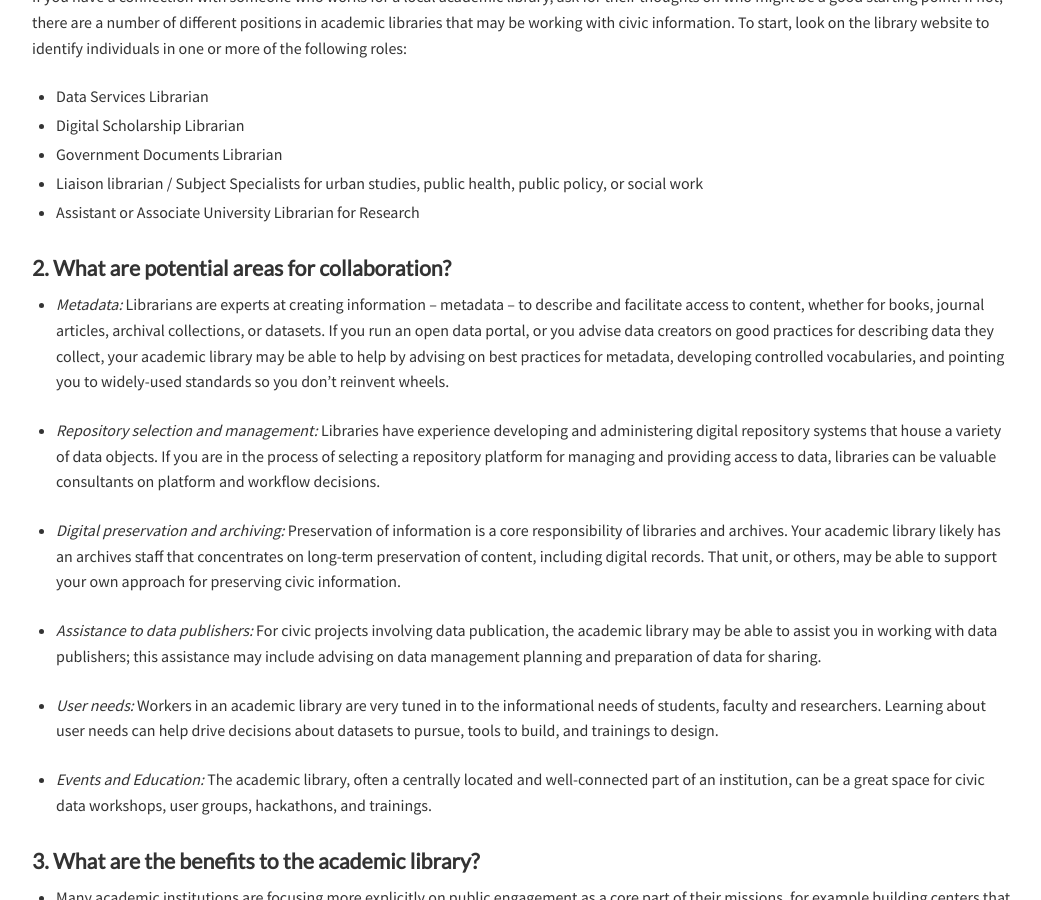
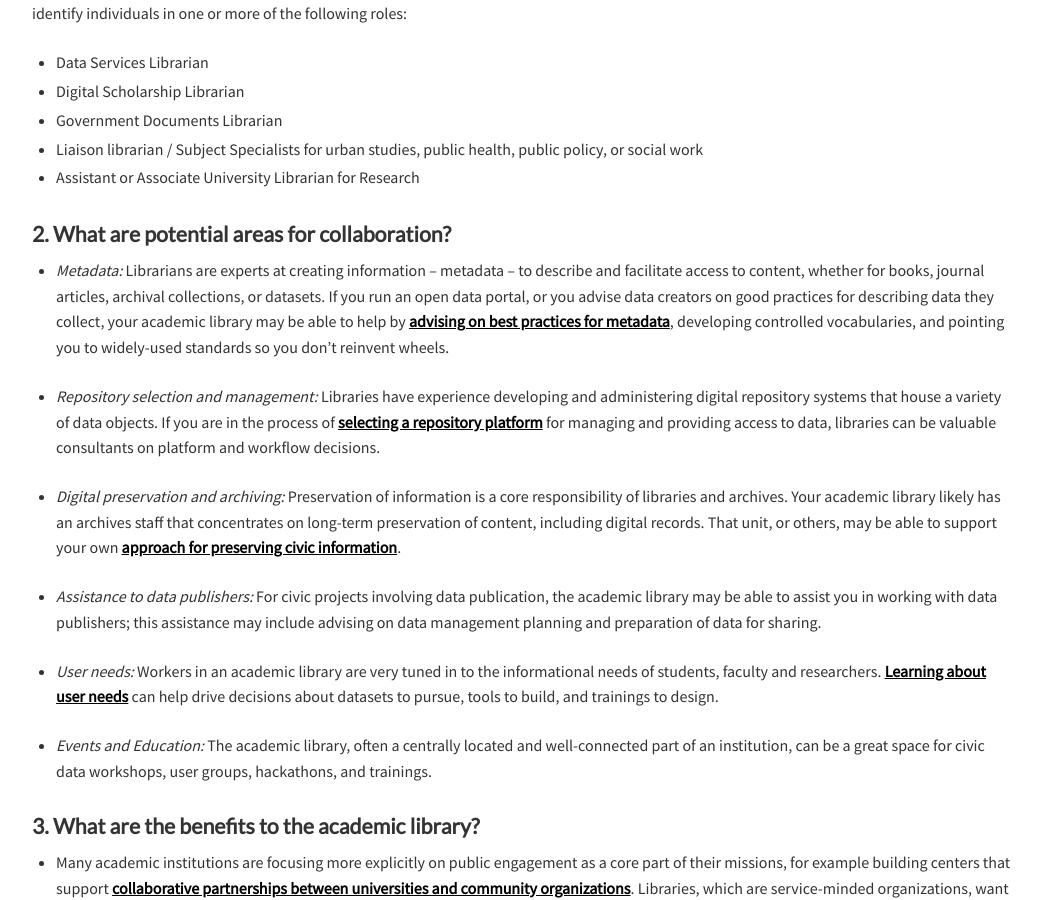
Before and after one commit to civic-switchboard/civic-switchboard.github.io.first, a Jekyll site: the page built from _posts/2018-01-09-post_2.md, in a window 1280 px wide and 900 px high, scrolled down 1993 px. Shown: the whole window, without its empty margins (118-1159 px from the left). Built offline with Jekyll 4.4.1, drawn with Linux system fonts in a browser that asks for light colours.

Commit message:
added links

```diff
--- a/_posts/2018-01-09-post_2.md
+++ b/_posts/2018-01-09-post_2.md
@@ -13,7 +13,8 @@ This guide is to help you facilitate outreach - either to engage with local publ
 
 *Note: Because of the organizational differences between public and academic libraries, we are treating them separately in this post.*
 
-## Engaging with your Public Library
+### Engaging with your Public Library
+
 #### 1. Who should you contact?
 
 If you know already someone who works in your local public library, that connection can be your starting point for locating a library worker who works with data and public information. If not, checking the library's staff directory online is a good way to get started. Here's what to look for:
@@ -57,7 +58,7 @@ If you know already someone who works in your local public library, that connect
 
 
 
-## Engaging with your Academic Library
+### Engaging with your Academic Library
 
 #### 1. Who should you contact?
 If you have a connection with someone who works for a local academic library, ask for their thoughts on who might be a good starting point! If not, there are a number of different positions in academic libraries that may be working with civic information. To start, look on the library website to identify individuals in one or more of the following roles:
@@ -69,15 +70,15 @@ If you have a connection with someone who works for a local academic library, as
 
 #### 2. What are potential areas for collaboration?
 
-* *Metadata:* Librarians are experts at creating information -- metadata -- to describe and facilitate access to content, whether for books, journal articles, archival collections, or datasets. If you run an open data portal, or you advise data creators on good practices for describing data they collect, your academic library may be able to help by advising on best practices for metadata, developing controlled vocabularies, and pointing you to widely-used standards so you don't reinvent wheels.
+* *Metadata:* Librarians are experts at creating information -- metadata -- to describe and facilitate access to content, whether for books, journal articles, archival collections, or datasets. If you run an open data portal, or you advise data creators on good practices for describing data they collect, your academic library may be able to help by [advising on best practices for metadata](http://techtalk.seattle.gov/2017/09/19/civic-metadata-standards-and-their-usage-within-our-open-data-program/), developing controlled vocabularies, and pointing you to widely-used standards so you don't reinvent wheels.
 
-* *Repository selection and management:* Libraries have experience developing and administering digital repository systems that house a variety of data objects. If you are in the process of selecting a repository platform for managing and providing access to data, libraries can be valuable consultants on platform and workflow decisions.
+* *Repository selection and management:* Libraries have experience developing and administering digital repository systems that house a variety of data objects. If you are in the process of [selecting a repository platform](https://www.wprdc.org/news/inside-our-data-portal-selection-process/) for managing and providing access to data, libraries can be valuable consultants on platform and workflow decisions.
 
-* *Digital preservation and archiving:* Preservation of information is a core responsibility of libraries and archives. Your academic library likely has an archives staff that concentrates on long-term preservation of content, including digital records. That unit, or others, may be able to support your own approach for preserving civic information.
+* *Digital preservation and archiving:* Preservation of information is a core responsibility of libraries and archives. Your academic library likely has an archives staff that concentrates on long-term preservation of content, including digital records. That unit, or others, may be able to support your own [approach for preserving civic information](https://www.knightfoundation.org/grants/7707).
 
 * *Assistance to data publishers:* For civic projects involving data publication, the academic library may be able to assist you in working with data publishers; this assistance may include advising on data management planning and preparation of data for sharing.
 
-* *User needs:* Workers in an academic library are very tuned in to the informational needs of students, faculty and researchers. Learning about user needs can help drive decisions about datasets to pursue, tools to build, and trainings to design.
+* *User needs:* Workers in an academic library are very tuned in to the informational needs of students, faculty and researchers. [Learning about user needs](https://sunlightfoundation.com/2017/08/18/making-the-case-for-human-centered-design-for-open-data/) can help drive decisions about datasets to pursue, tools to build, and trainings to design.
 
 * *Events and Education:* The academic library, often a centrally located and well-connected part of an institution, can be a great space for civic data workshops, user groups, hackathons, and trainings.
 
@@ -95,5 +96,5 @@ If you have a connection with someone who works for a local academic library, as
 
 * Indiana University Northwest Academic library houses the [Indiana University Northwest Center for Data and Analysis](http://www.iun.edu/library/departments/northwest-indiana-center-for-data-and-analysis.htm) which serves as a data intermediary for both the campus and community.
 
-## Finally...
+### Finally...
 Have you already worked with libraries in your practice as a data intermediary? Is there something in our list that's missing, or that we should amplify? Let us know! You can get in touch with us on [twitter](https://twitter.com/civicswitch) or through [email](mailto:civic-switchboard@pitt.edu).
```
